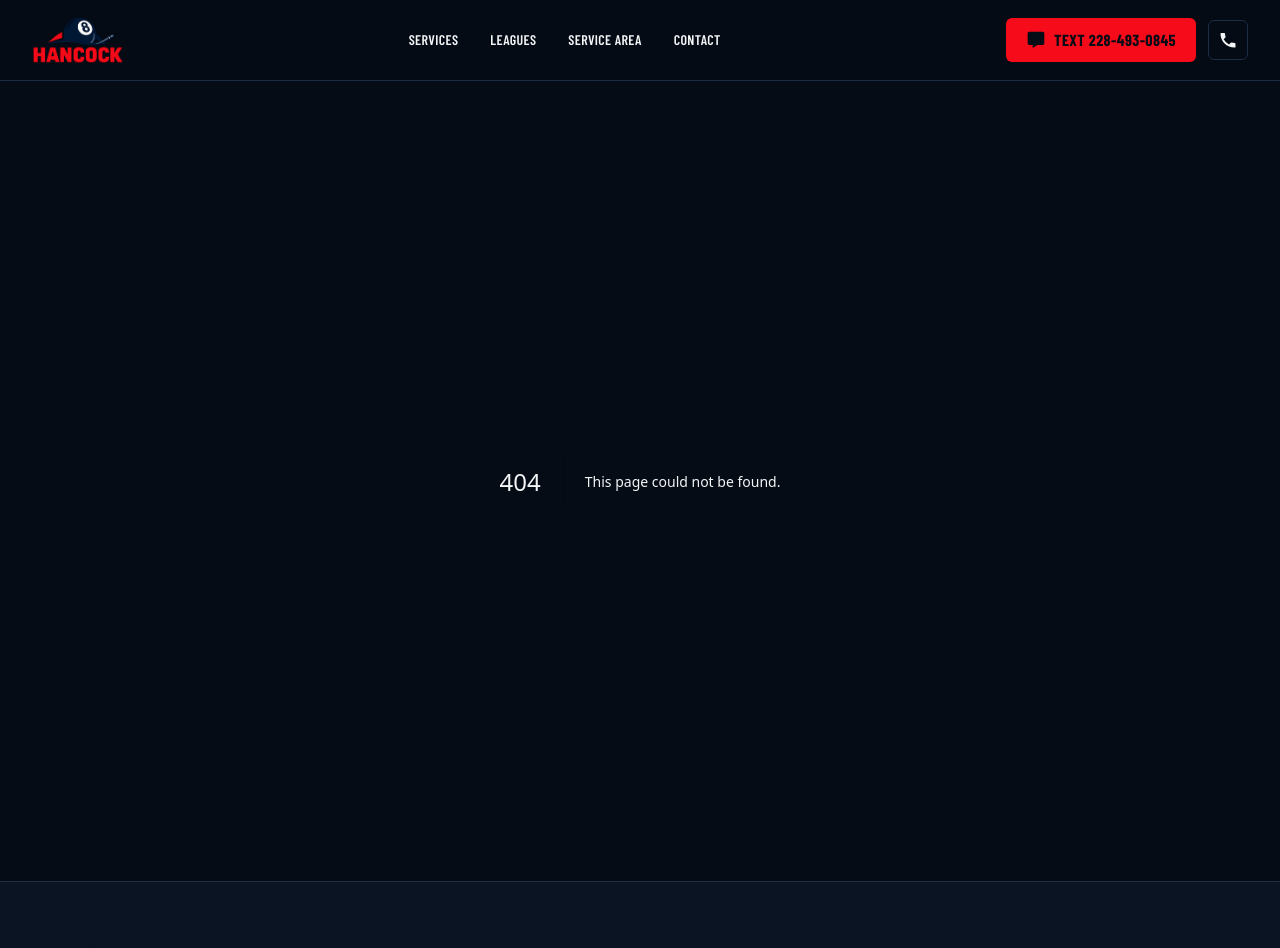
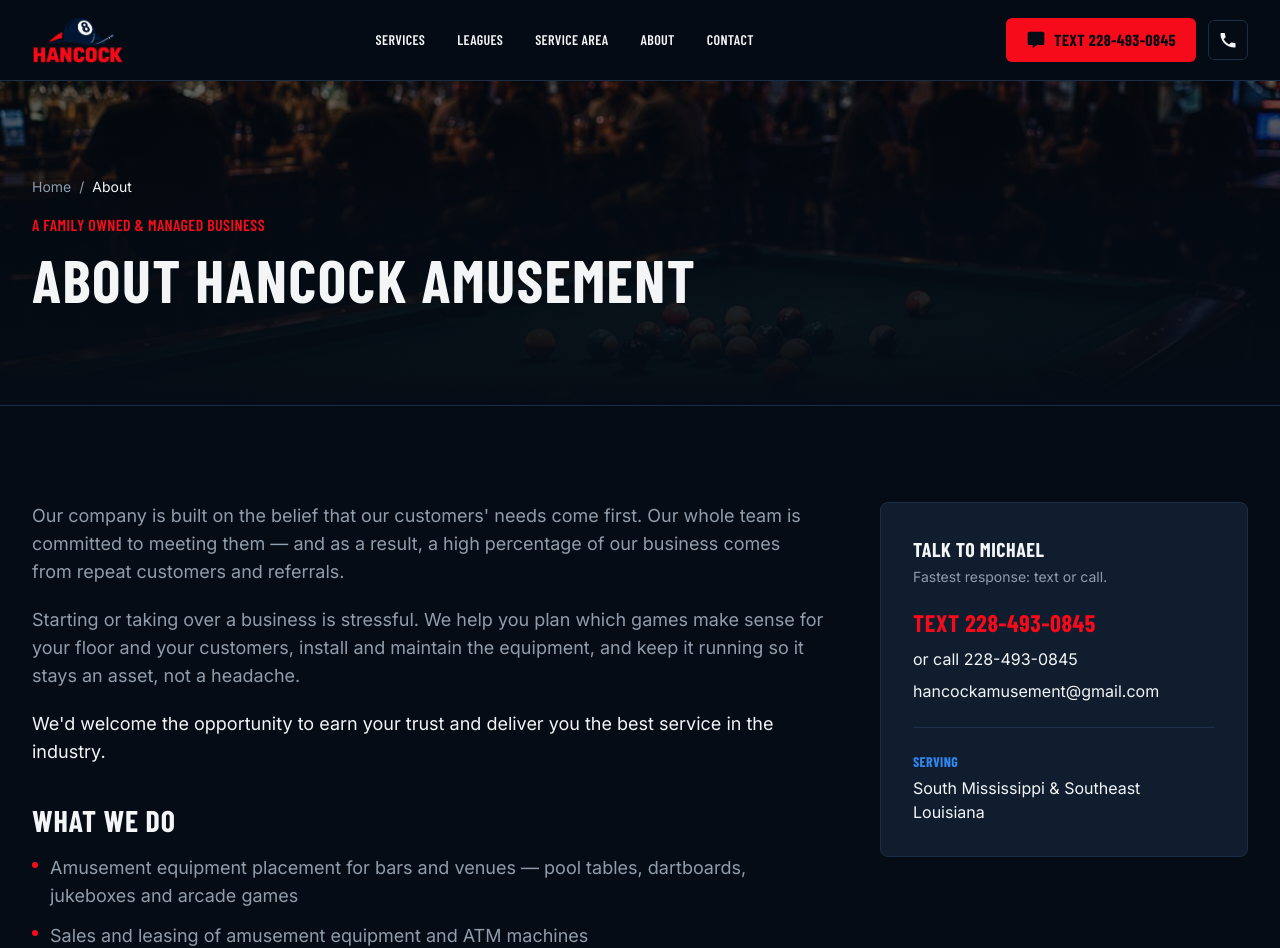
Before and after one commit to WyattLadner/HancockAmusement, a Next.js app: page /about in a window 1280 px wide. Before the commit this address had no page. Shown: the top 948 px of the page. Built offline with nearby package versions, Linux system fonts and the light colour scheme.

Commit message:
Add About page; add About to header + footer nav
New /about route with Hancock's real company copy (ported from the Wix About
page), the offered-services list only (public repair, pool recovering, and
party/event rentals stay excluded), a contact card, and the service region.

```diff
--- /dev/null
+++ b/app/about/page.js
@@ -0,0 +1,109 @@
+import Link from "next/link";
+import { site } from "@/lib/site";
+
+export const metadata = {
+  title: "About",
+  description:
+    "Hancock Amusement is a family owned and managed business placing amusement equipment and ATMs in bars and venues across South Mississippi and Southeast Louisiana.",
+};
+
+const ring = "focus-visible:outline-none focus-visible:ring-2 focus-visible:ring-red";
+
+// Offered services only — public repair, pool recovering, and party/event rentals
+// are intentionally excluded (Hancock no longer offers them).
+const WHAT_WE_DO = [
+  "Amusement equipment placement for bars and venues — pool tables, dartboards, jukeboxes and arcade games",
+  "Sales and leasing of amusement equipment and ATM machines",
+  "Private dart and pool leagues",
+];
+
+export default function AboutPage() {
+  return (
+    <>
+      {/* Banner */}
+      <section className="relative overflow-hidden border-b border-line">
+        {/* eslint-disable-next-line @next/next/no-img-element */}
+        <img src="/images/venue-owners.jpg" alt="Busy bar floor" className="absolute inset-0 w-full h-full object-cover" width={1600} height={600} />
+        <div className="absolute inset-0 bg-gradient-to-t from-ink via-ink/85 to-ink/60" />
+        <div className="relative max-w-7xl mx-auto px-5 md:px-8 py-16 md:py-24">
+          <nav aria-label="Breadcrumb" className="mb-4">
+            <ol className="flex flex-wrap items-center gap-2 text-sm text-smoke">
+              <li><Link href="/" className={`hover:text-red ${ring} rounded-md`}>Home</Link></li>
+              <li aria-hidden="true">/</li>
+              <li aria-current="page" className="text-chalk">About</li>
+            </ol>
+          </nav>
+          <p className="font-display uppercase tracking-wide text-sm md:text-base text-red mb-3">
+            A Family Owned &amp; Managed Business
+          </p>
+          <h1 className="font-display font-bold uppercase tracking-wide text-4xl md:text-6xl leading-[1.05]">
+            About Hancock Amusement
+          </h1>
+        </div>
+      </section>
+
+      <section className="py-16 md:py-24">
+        <div className="max-w-7xl mx-auto px-5 md:px-8">
+          <div className="grid md:grid-cols-3 gap-10 md:gap-14">
+            {/* Story */}
+            <div className="md:col-span-2 space-y-5 text-base md:text-lg leading-relaxed text-smoke">
+              <p>
+                Our company is built on the belief that our customers&apos; needs come first. Our
+                whole team is committed to meeting them — and as a result, a high percentage of our
+                business comes from repeat customers and referrals.
+              </p>
+              <p>
+                Starting or taking over a business is stressful. We help you plan which games make
+                sense for your floor and your customers, install and maintain the equipment, and
+                keep it running so it stays an asset, not a headache.
+              </p>
+              <p className="text-chalk">
+                We&apos;d welcome the opportunity to earn your trust and deliver you the best service
+                in the industry.
+              </p>
+
+              <div className="pt-4">
+                <h2 className="font-display font-bold uppercase tracking-wide text-2xl md:text-3xl text-chalk mb-4">
+                  What We Do
+                </h2>
+                <ul className="space-y-3">
+                  {WHAT_WE_DO.map((item) => (
+                    <li key={item} className="flex gap-3">
+                      <span className="mt-2 h-1.5 w-1.5 flex-shrink-0 rounded-full bg-red" aria-hidden="true" />
+                      <span>{item}</span>
+                    </li>
+                  ))}
+                </ul>
+              </div>
+            </div>
+
+            {/* Contact / serving card */}
+            <aside className="md:col-span-1">
+              <div className="rounded-lg border border-line bg-surface-2 p-6 md:p-8 md:sticky md:top-28">
+                <h2 className="font-display font-bold uppercase tracking-wide text-xl mb-1">
+                  Talk To {site.contactName}
+                </h2>
+                <p className="text-sm text-smoke mb-5">Fastest response: text or call.</p>
+                <div className="flex flex-col gap-2">
+                  <a href={site.smsHref} className={`font-display font-bold uppercase tracking-wide text-2xl text-red hover:text-red/80 transition-colors duration-200 ${ring} rounded-md w-fit`}>
+                    Text {site.phoneDisplay}
+                  </a>
+                  <a href={site.phoneHref} className={`text-base text-chalk hover:text-red transition-colors duration-200 ${ring} rounded-md w-fit`}>
+                    or call {site.phoneDisplay}
+                  </a>
+                  <a href={site.emailHref} className={`text-base text-chalk hover:text-red transition-colors duration-200 ${ring} rounded-md w-fit`}>
+                    {site.email}
+                  </a>
+                </div>
+                <div className="mt-6 pt-6 border-t border-line">
+                  <p className="font-display font-bold uppercase tracking-wide text-sm text-blue mb-1">Serving</p>
+                  <p className="text-base text-chalk">{site.region}</p>
+                </div>
+              </div>
+            </aside>
+          </div>
+        </div>
+      </section>
+    </>
+  );
+}
--- a/components/Footer.js
+++ b/components/Footer.js
@@ -31,6 +31,7 @@
               <li><Link href="/#services" className={linkClass}>Services</Link></li>
               <li><Link href="/leagues" className={linkClass}>Leagues</Link></li>
               <li><Link href="/#service-area" className={linkClass}>Service Area</Link></li>
+              <li><Link href="/about" className={linkClass}>About</Link></li>
               <li><Link href="/#contact" className={linkClass}>Contact</Link></li>
             </ul>
           </div>
--- a/components/Header.js
+++ b/components/Header.js
@@ -8,6 +8,7 @@
   { href: "/#services", label: "Services" },
   { href: "/leagues", label: "Leagues" },
   { href: "/#service-area", label: "Service Area" },
+  { href: "/about", label: "About" },
   { href: "/#contact", label: "Contact" },
 ];
 
```
